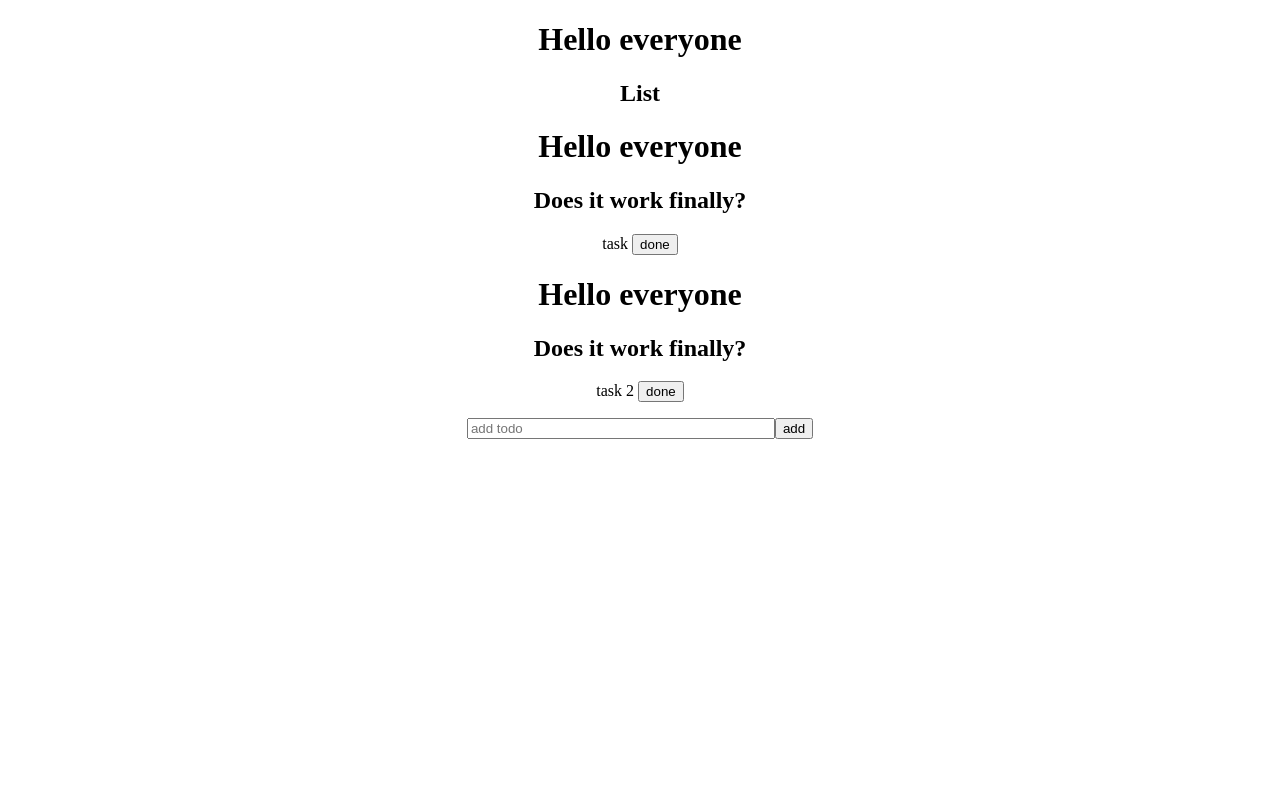
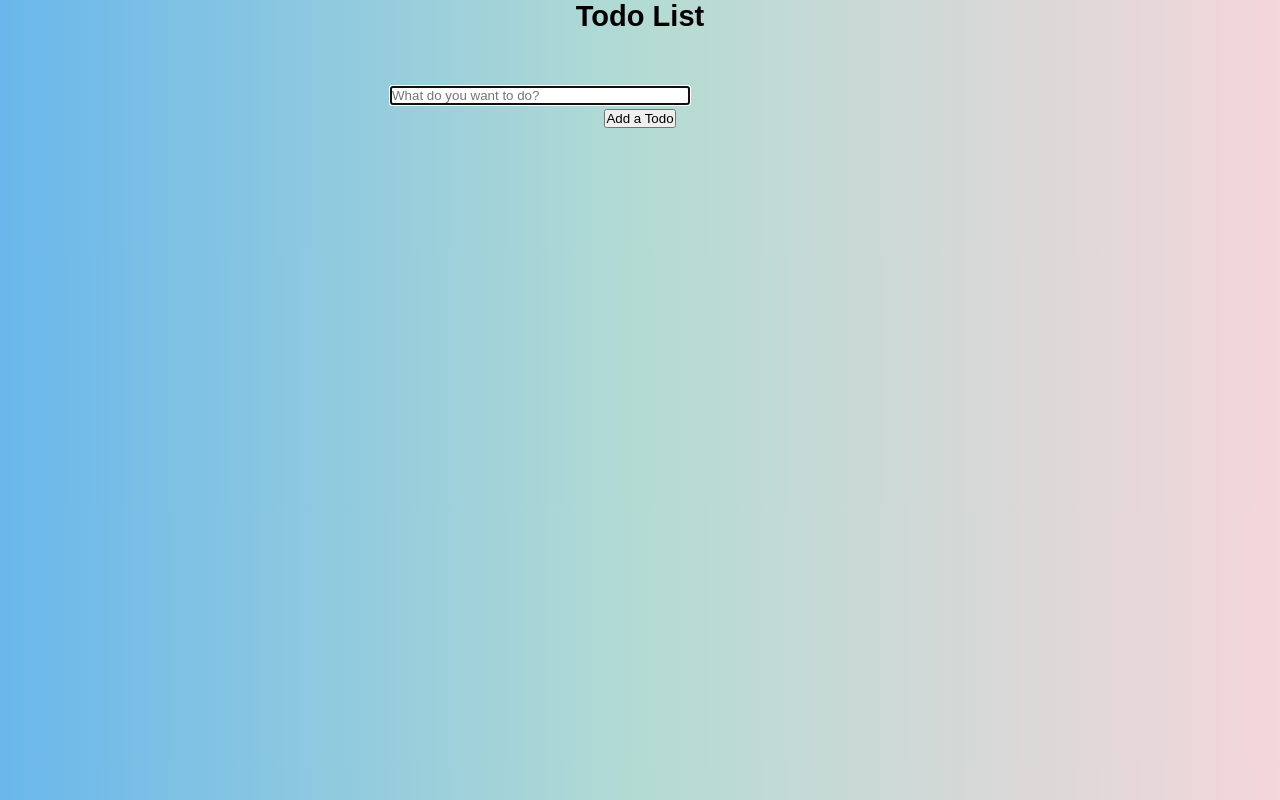
Before and after one commit to zuzuc/WBS-todolist, a React (Create React App) app in the folder todo-list/: page / in a window 1280 px wide. Built offline with nearby package versions, Linux system fonts and the light colour scheme.

Commit message:
Dimitris is the Master and this is our first working version

```diff
--- a/todo-list/package.json
+++ b/todo-list/package.json
@@ -8,6 +8,7 @@
     "@testing-library/user-event": "^12.8.3",
     "react": "^17.0.1",
     "react-dom": "^17.0.1",
+    "react-icons": "^4.2.0",
     "react-scripts": "4.0.3",
     "web-vitals": "^1.1.1"
   },
--- a/todo-list/src/App.css
+++ b/todo-list/src/App.css
@@ -1,4 +1,31 @@
+* {
+  margin: 0;
+  padding: 0;
+  box-sizing: border-box;
+}
+
+code {
+  font-family: source-code-pro, Menlo, Monaco, Consolas, "Courier New",
+    monospace;
+}
+
+html,
+body {
+  background: linear-gradient(90deg, #69b7eb, #b3dbd3, #f4d6db);
+  font-size: 1.1rem;
+  font-family: "Quicksand", sans-serif;
+  height: 100%;
+  font-family: -apple-system, BlinkMacSystemFont, "Segoe UI", "Roboto", "Oxygen",
+    "Ubuntu", "Cantarell", "Fira Sans", "Droid Sans", "Helvetica Neue",
+    sans-serif;
+  -webkit-font-smoothing: antialiased;
+  -moz-osx-font-smoothing: grayscale;
+}
+
 .App {
+  font-family: sans-serif;
+  width: 500px;
+  margin: auto;
   text-align: center;
 }
 
--- a/todo-list/src/App.js
+++ b/todo-list/src/App.js
@@ -1,42 +1,36 @@
-import React, {useState } from "react";
-import NewTaskInput from "./NewTaskInput";
+import React from "react";
 import TaskList from "./TaskList";
+
+import './App.css';
 
 
 
-import './App.css';
 
 function App() {
-  const [tasks, setTasks] = useState ([
-    {
-      text: "task",
-      status: "in progress"
-    },
-    {
-      text: "task 2",
-      status: "in progress"
-    }
-  ]);
+   // from here the crazy code goes right into the
+  return (
 
-  const addNewTask = (newTaskText) => {
-    const newTasks = [
-      ...tasks,
-      {
-        text: newTaskText,
-        status: "in progress"
-      }
-    ];
-
-    setTasks(newTasks);
-  };
-
-  return (
     <div className="App">
-      <h1>Hello everyone</h1>
-      <TaskList tasks={tasks} />
-      <NewTaskInput action={addNewTask} />
+      {/* <h1>TO - δουλειά - iş - وظيفة - کار - Maloche - DO - List</h1> */}
+      <TaskList />
     </div>
   );
 }
 
+
+/*
++++learning to code. feel free to delete it!!!
+function nameSomeone(vorname, nachname) {
+  return [vorname, nachname]
+
+};
+
+//console.log(nameSomeone('olli', 'master'));
+
+const [vorname, nachname] = nameSomeone ('hans', 'messser')
+
+console.log(vorname)
+console.log(nachname)
+*/
+/* <h1>TO - δουλειά - iş - وظيفة - کار - Maloche - DO - List</h1>*/
 export default App;
--- a/todo-list/src/NewTaskInput/NewTaskInput.css
+++ b/todo-list/src/NewTaskInput/NewTaskInput.css
@@ -1,3 +1,46 @@
 .NewTaskInput {
   width: 300px;
 }
+
+.NewTaskInput {
+  margin-top: 3rem;
+  display: flex;
+  flex-wrap: wrap;
+}
+
+.NewTaskInput label {
+  min-width: 100%;
+  margin-bottom: 0.5rem;
+  font-size: 1.3rem;
+}
+
+.NewTaskInput input {
+  flex-grow: 1;
+  border: none;
+  background: #f7f1f1;
+  padding: 0 1.5em;
+  font-size: initial;
+}
+
+.NewTaskInput button {
+  padding: 0 1.3rem;
+  border: none;
+  background: #00303f;
+  color: white;
+  text-transform: uppercase;
+  font-weight: bold;
+  border: 1px solid rgba(255, 255, 255, 0.3);
+  margin-left: 5px;
+  cursor: pointer;
+  transform: background 0.2s ease-out;
+}
+
+.NewTaskInput button:hover {
+  background: #00303f;
+}
+
+.NewTaskInput input,
+.NewTaskInput button {
+  font-family: "Quicksand", sans-serif;
+  height: 3rem;
+}
--- a/todo-list/src/NewTaskInput/NewTaskInput.js
+++ b/todo-list/src/NewTaskInput/NewTaskInput.js
@@ -1,37 +1,47 @@
-import React, { useRef } from "react";
+import React, {useState, useEffect, useRef} from "react";
 
 import "./NewTaskInput.css";
 
-function NewTaskInput({ action }) {
-  const inputEl = useRef(null);
+function NewTaskInput(props) {
+  const [input, setInput] = useState ('');
 
-  const onTyping = (e) => {
-    console.log(e);
-    const { keyCode, target } = e;
-    if (keyCode === 13) {
-      action(target.value);
-      target.value = "";
-    }
-  };
+  const inputRef = useRef(null)
 
-  const onClick = () => {
-    action(inputEl.current.value);
-    inputEl.current.value = "";
-  };
+  useEffect(() => {
+    inputRef.current.focus()
+  });
+  const setChange = e => {
+    setInput(e.target.value)
+  }
+  const setSubmit = e => {
+    e.preventDefault();
+
+
+    props.onSubmit({
+      id: Math.floor(Math.random() * 10000),
+      text: input
+    })
+
+    setInput('');
+  }
 
   return (
+    <form className= 'task-form' onSubmit={setSubmit} >
     <>
       <input
-        onKeyDown={onTyping}
-        placeholder="add todo"
+        placeholder="What do you want to do?"
         className="NewTaskInput"
+        value={input}
         type="text"
-        ref={inputEl}
+        name={'text'}
+        onChange={setChange}
+        ref={inputRef}
       />
-      <button onClick={onClick} className="push">
-        add
+      <button className="push">
+        Add a Todo
       </button>
     </>
+    </form>
   );
 }
 
--- a/todo-list/src/Task/Task.js
+++ b/todo-list/src/Task/Task.js
@@ -1,13 +1,34 @@
-import React, {useState} from "react";
+import React from "react";
+import {FaTrashAlt} from 'react-icons/fa'
 
-function Task({ text }) {
-  return (
-    <li>
-      <h1>Hello everyone</h1>
-      <h2>Does it work finally?</h2>
-      {text} <button>done</button>
-    </li>
-  );
+
+function Task({ tasks, compTask, removeTask }) {
+  // const [edit, setEdit] = useState ({
+  //   id: null,
+  //   value: ''
+  // });
+
+
+//Setting
+
+
+  return tasks.map ((task, index) => (
+      <div
+         className={task.isComplete ? 'Task completed' : 'Task'}       //
+         key={index}
+         >
+           <div key={task.id} onClick={() => compTask(task.id)} >
+             {task.text}
+           </div>
+           <div className='icons'>
+             <FaTrashAlt                                                          //icon connected to button
+             onClick={() => removeTask(task.id)}
+             className='remove-icon'
+             />
+           </div>
+          </div>
+
+  ));
+
 }
-
 export default Task;
--- a/todo-list/src/TaskList/TaskList.css
+++ b/todo-list/src/TaskList/TaskList.css
@@ -1,4 +1,32 @@
 .TaskList {
-  list-style-type: none;
-  padding: 0;
+  margin: 4rem auto;
+  padding: 2rem 3rem 3rem;
+  max-width: 500px;
+  background: #00303f;
+  color: #fff;
+  box-shadow: -20px -20px 0px 0px rgba(100, 100, 100, 0.1);
+  list-style: none;
 }
+
+.TaskList ul {
+  margin-top: 2.6rem;
+}
+
+.TaskList h1 {
+  font-weight: normal;
+  font-size: 2.6rem;
+  letter-spacing: 0.05em;
+  border-bottom: 1px solid rgba(255, 255, 255, 0.3);
+}
+
+.TaskList h1 span {
+  display: block;
+  font-size: 0.8rem;
+  margin-bottom: 0.7rem;
+  margin-left: 3px;
+  margin-top: 0.2rem;
+}
+.remove-icon {
+  color: white;
+  cursor: pointer;
+}
--- a/todo-list/src/TaskList/TaskList.js
+++ b/todo-list/src/TaskList/TaskList.js
@@ -1,24 +1,59 @@
 //franzi is working here(-:)
 
 import React, {useState} from "react";
-
+import NewTaskInput from "../NewTaskInput";
 import Task from "../Task";
 import "./TaskList.css";
 
 
-function TaskList({ tasks }) {
+function TaskList() {
+
+    const [tasks, setTasks] = useState([]);                       //inital state
+
+    const addTask = task => {
+
+    const newTasks=[task, ...tasks]
+
+    setTasks(newTasks)
+    };
+    // part 1 done
+
+    // remove task part
+
+    const removeTask = id => {
+        const removeArr = [...tasks].filter(task => task.id !== id)   //...tasks -> filters the array of tasks
+
+        setTasks(removeArr);
+    };
+
+    // Done part 2
+
+    const compTask = id => {
+        let updatedTasks = tasks.map(task => {
+            if (task.id === id){
+                task.isComplete = !task.isComplete
+            }
+            return task;
+        });
+        setTasks(updatedTasks);
+    };
+
+
     return (
+        //<> this is called fragment. It´s like an empty div
         <>
-            <h2>List</h2>
-            <ul className="TaskList">
-                {tasks.map((task, index) => (
-                <Task text={task.text} key={index} />
-                ))}
-            </ul>
+            <h2>Todo List</h2>
+            <NewTaskInput onSubmit={addTask} />
+            <Task
+            tasks={tasks}
+            compTask={compTask}
+            removeTask={removeTask} />
         </>
-
-    )
+    );
 }
 
 export default TaskList;
+
+
+
 // i dont know what im doing ! Dimitris is here. Me tooo (olli)
--- a/todo-list/src/index.js
+++ b/todo-list/src/index.js
@@ -3,6 +3,8 @@ import ReactDOM from 'react-dom';
 //import './index.css';
 import App from './App';
 
+
+// hi party coders!! all code from all the *.js files arrives here is injected into index.html from here (root-roolez (-:))
 ReactDOM.render(
   <React.StrictMode>
     <App />
```
Also changed, not shown: todo-list/public/index.html (+7 -4 lines), todo-list/src/Task/Task.css (+90 -2 lines), 1 other file (tests, documents, lock files or other folders).
